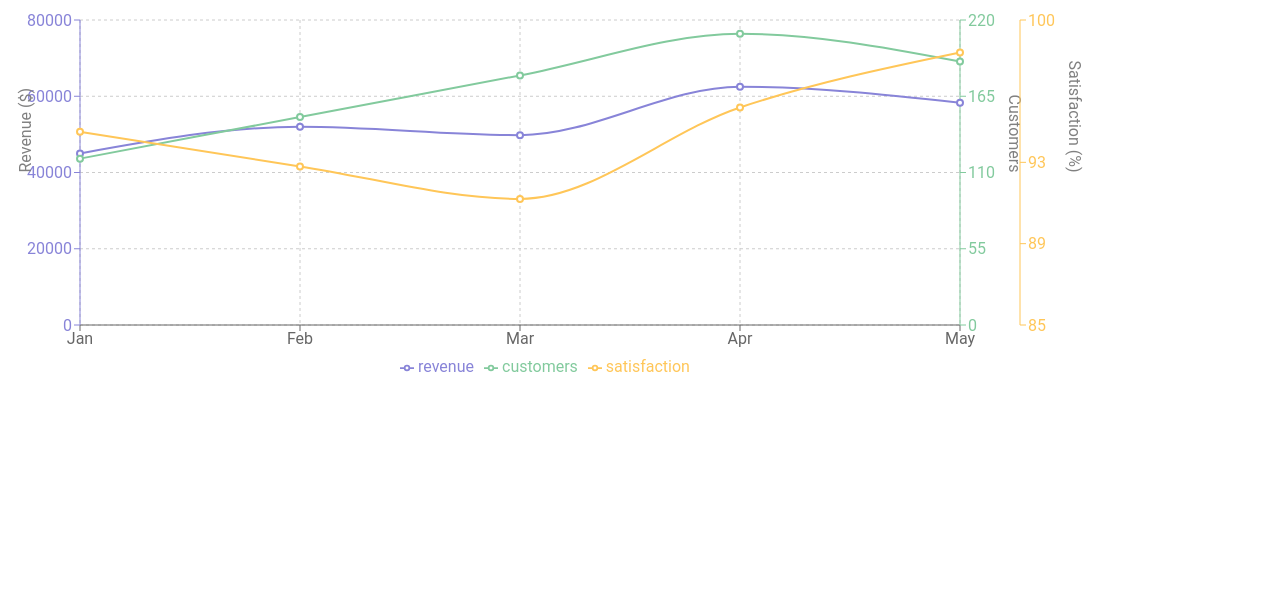
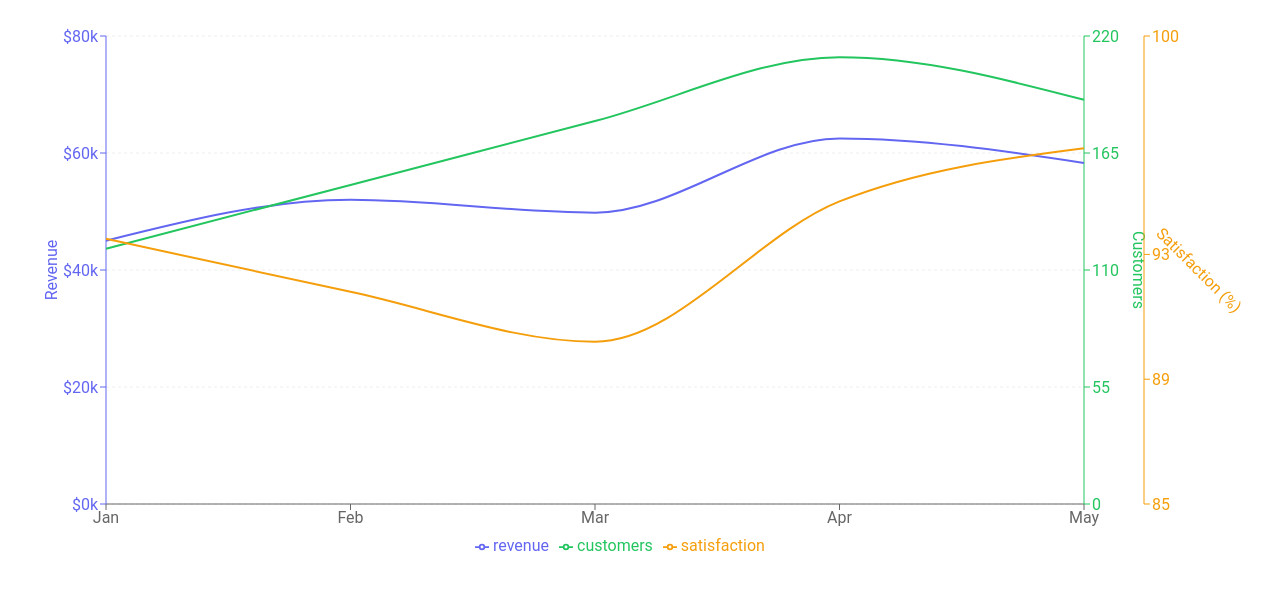
Before and after one commit to tigerabrodi/recharts-prototype, a React (Vite) app: page / in a window 1280 px wide. Shown: the top 590 px of the page. Built offline with nearby package versions, Linux system fonts and the light colour scheme.

Commit message:
prototype 2

```diff
--- a/src/App.tsx
+++ b/src/App.tsx
@@ -15,104 +15,145 @@ const data = [
     month: 'Jan',
     revenue: 45000,
     customers: 120,
-    satisfaction: 94.5,
+    satisfaction: 93.5,
   },
   {
     month: 'Feb',
     revenue: 52000,
     customers: 150,
-    satisfaction: 92.8,
+    satisfaction: 91.8,
   },
   {
     month: 'Mar',
     revenue: 49800,
     customers: 180,
-    satisfaction: 91.2,
+    satisfaction: 90.2,
   },
   {
     month: 'Apr',
     revenue: 62500,
     customers: 210,
-    satisfaction: 95.7,
+    satisfaction: 94.7,
   },
   {
     month: 'May',
     revenue: 58300,
     customers: 190,
-    satisfaction: 98.4,
+    satisfaction: 96.4,
   },
 ]
 
 const MultiAxisChart = () => {
   return (
-    <div className="w-full h-96">
+    <div className="w-full h-[600px] p-4">
       <ResponsiveContainer width="100%" height="100%">
         <LineChart
           data={data}
           margin={{
             top: 20,
-            right: 200, // Increased to accommodate right axis
-            left: 20,
-            bottom: 5,
+            right: 60,
+            left: 30,
+            bottom: 20,
           }}
         >
-          <CartesianGrid strokeDasharray="3 3" />
-          <XAxis dataKey="month" />
+          <CartesianGrid
+            strokeDasharray="3 3"
+            horizontal={true}
+            vertical={false}
+            stroke="#eee"
+          />
+          <XAxis
+            dataKey="month"
+            tick={{ fill: '#666' }}
+            axisLine={{ stroke: '#666' }}
+          />
 
-          {/* Left Y-axis for revenue */}
+          {/* Revenue axis */}
           <YAxis
             yAxisId="revenue"
             orientation="left"
-            stroke="#8884d8"
-            label={{ value: 'Revenue ($)', angle: -90, position: 'insideLeft' }}
+            stroke="#6366f1" // Indigo
+            tickFormatter={(value) => `$${value / 1000}k`}
+            label={{
+              value: 'Revenue',
+              angle: -90,
+              position: 'insideLeft',
+              style: { textAnchor: 'middle', fill: '#6366f1' },
+            }}
+            tick={{ fill: '#6366f1' }}
           />
 
-          {/* Right Y-axis for customers */}
+          {/* Customers axis */}
           <YAxis
             yAxisId="customers"
             orientation="right"
-            stroke="#82ca9d"
-            label={{ value: 'Customers', angle: 90, position: 'insideRight' }}
+            stroke="#22c55e" // Green
+            label={{
+              value: 'Customers',
+              angle: 90,
+              position: 'insideRight',
+              style: { textAnchor: 'middle', fill: '#22c55e' },
+            }}
+            tick={{ fill: '#22c55e' }}
           />
 
-          {/* Far right Y-axis for satisfaction */}
+          {/* Satisfaction axis */}
           <YAxis
             yAxisId="satisfaction"
             orientation="right"
-            stroke="#ffc658"
+            stroke="#f59e0b" // Amber
+            domain={[85, 100]}
             label={{
               value: 'Satisfaction (%)',
-              angle: 90,
+              angle: 45,
               position: 'insideRight',
+              style: { textAnchor: 'middle', fill: '#f59e0b' },
             }}
-            domain={[85, 100]} // Custom range for percentage
-            // position="insideRight"
-            offset={20} // Push this axis further right
+            tick={{ fill: '#f59e0b' }}
+            offset={45}
           />
 
-          <Tooltip />
-          <Legend />
+          <Tooltip
+            contentStyle={{
+              backgroundColor: 'white',
+              border: '1px solid #ccc',
+              borderRadius: '4px',
+            }}
+            formatter={(value, name) => {
+              if (name === 'revenue')
+                return [`$${value.toLocaleString()}`, 'Revenue']
+              if (name === 'customers') return [value, 'Customers']
+              if (name === 'satisfaction')
+                return [`${value as string}%%%`, 'Satisfaction']
+              return [value, name]
+            }}
+          />
+
+          <Legend verticalAlign="bottom" height={30} />
 
           <Line
             yAxisId="revenue"
             type="monotone"
             dataKey="revenue"
-            stroke="#8884d8"
+            stroke="#6366f1"
             strokeWidth={2}
+            dot={false}
           />
           <Line
             yAxisId="customers"
             type="monotone"
             dataKey="customers"
-            stroke="#82ca9d"
+            stroke="#22c55e"
             strokeWidth={2}
+            dot={false}
           />
           <Line
             yAxisId="satisfaction"
             type="monotone"
             dataKey="satisfaction"
-            stroke="#ffc658"
+            stroke="#f59e0b"
             strokeWidth={2}
+            dot={false}
           />
         </LineChart>
       </ResponsiveContainer>
```
